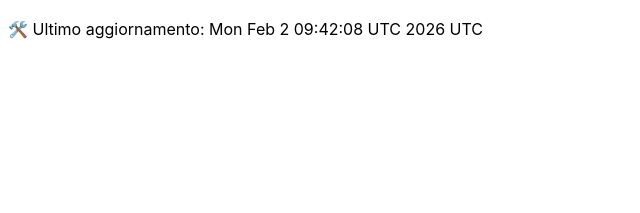
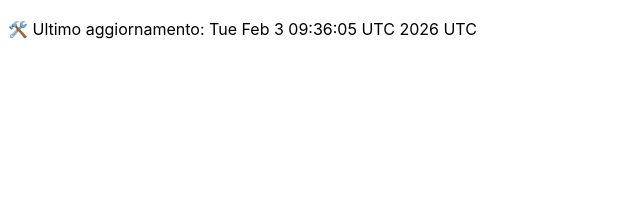
Before and after one commit to DanteTrb/DanteTrb.github.io, a Jekyll site: the page built from badges.md, in a window 1280 px wide. Shown: the top 213 px of the page, without its empty margins (0-640 px from the left). Built offline with Jekyll 4.4.1, drawn with Linux system fonts in a browser that asks for light colours; our own code applies the rules of GitHub Pages for plain Markdown files.

Commit message:
🛠️ Aggiornamento automatico badge

```diff
--- a/badges.md
+++ b/badges.md
@@ -1 +1 @@
-🛠️ Ultimo aggiornamento: Mon Feb  2 09:42:08 UTC 2026 UTC
+🛠️ Ultimo aggiornamento: Tue Feb  3 09:36:05 UTC 2026 UTC
```
